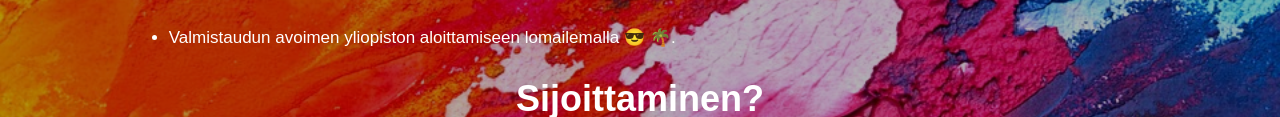
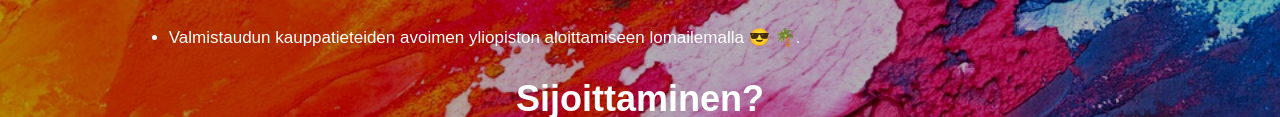
Before and after one commit to Nokke77/nettisivut, a plain HTML site: page tietoaminusta.html in a window 1280 px wide. Shown: the part 552-669 px from the top of the page. Drawn offline with Linux system fonts and the light colour scheme; a web font is replaced by a local one.

Commit message:
Update tietoaminusta.html

```diff
--- a/tietoaminusta.html
+++ b/tietoaminusta.html
@@ -232,7 +232,7 @@
 
         <h2 class="section-title">Mitä teen nyt?</h2>
         <ul>
-            <li>Valmistaudun avoimen yliopiston aloittamiseen lomailemalla 😎 🌴.</li>
+            <li>Valmistaudun kauppatieteiden avoimen yliopiston aloittamiseen lomailemalla 😎 🌴.</li>
 
         </ul>
 
```
